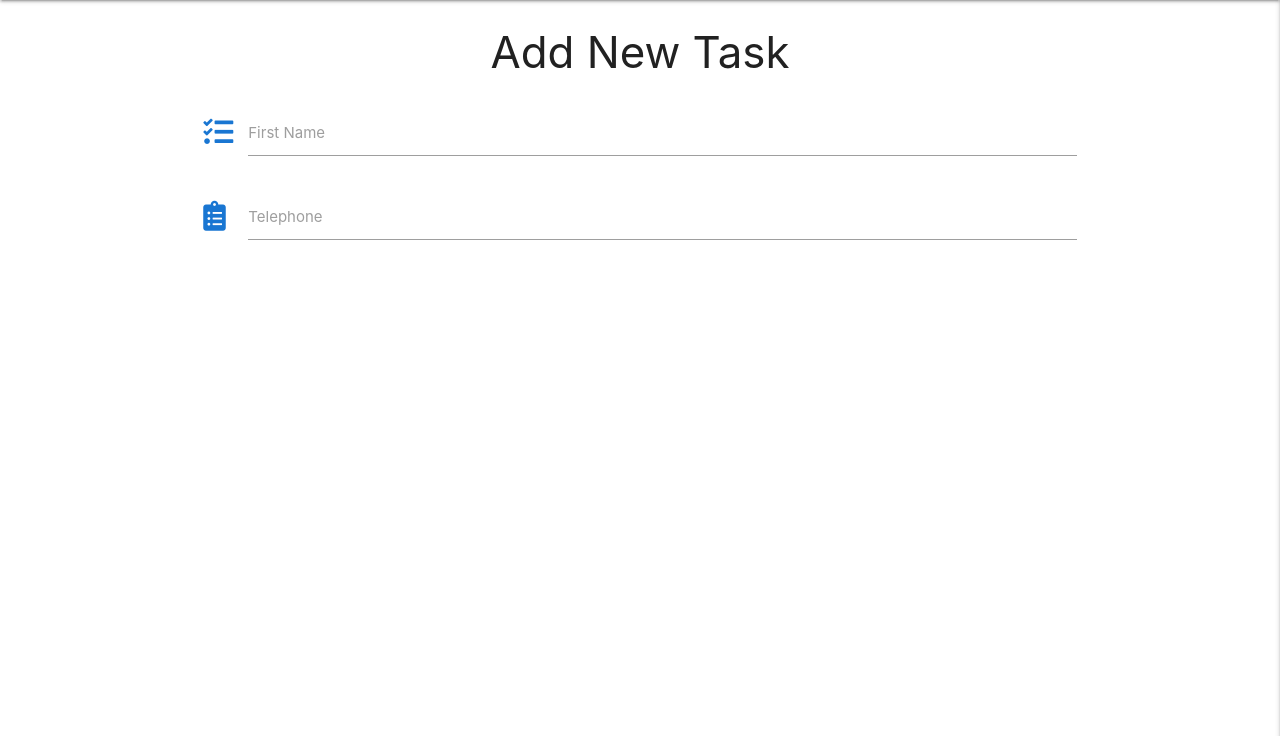
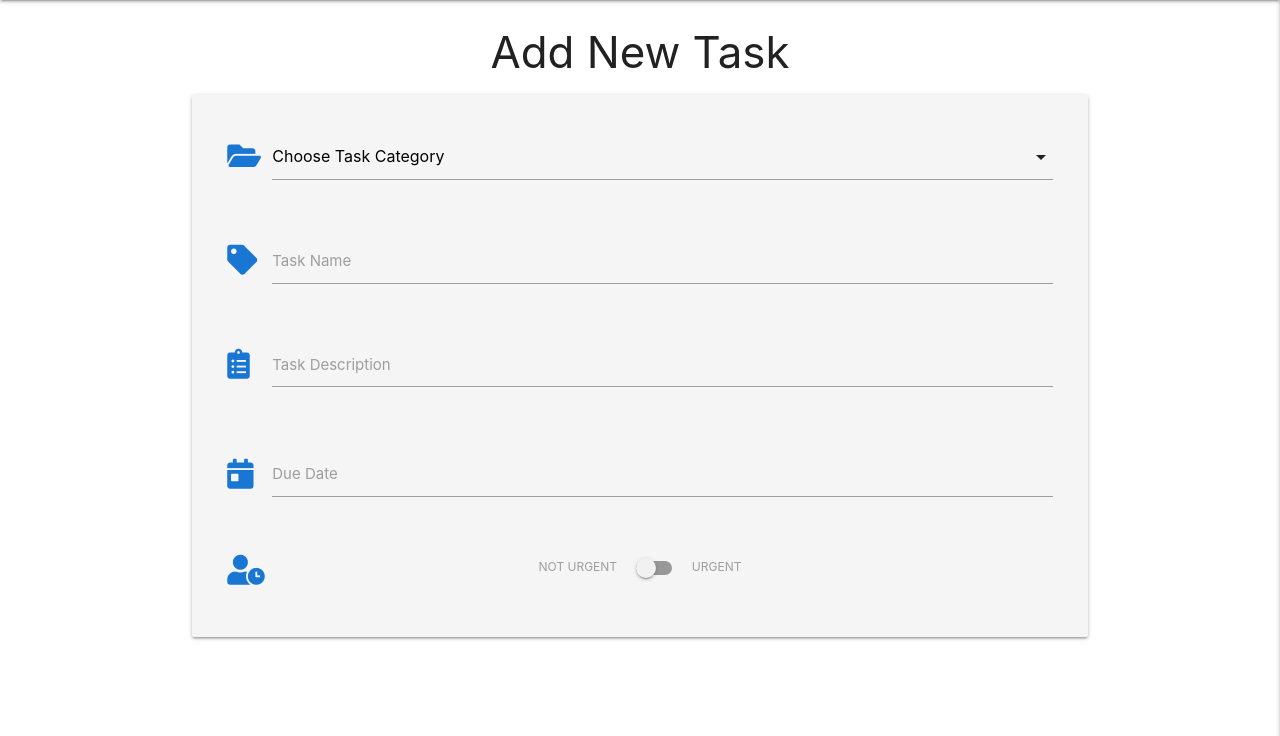
Before and after one commit to loosenthedark/CI_DCD-task-manager-flask-mini-project, a Flask app: page /add_task in a window 1280 px wide. Shown: the part 64-800 px from the top of the page. Run offline with Flask 2, Linux system fonts and the light colour scheme; some libraries are stand-ins or nearby versions.

Commit message:
Add add_task form input fields

```diff
--- a/static/css/style.css
+++ b/static/css/style.css
@@ -20,7 +20,7 @@ nav .hide-on-med-and-down {
 
 /* Tasks UI */
 
-.fa-user-clock {
+#urgent {
     margin-left: 8px;
 }
 
@@ -30,6 +30,12 @@ nav .hide-on-med-and-down {
     line-height: 46px;
     height: 46px;
     font-size: 16px;
+}
+
+/* Add Task UI */
+
+.input-field .prefix.fa-user-clock {
+    top: unset;
 }
 
 /* Flash messages */
--- a/static/js/script.js
+++ b/static/js/script.js
@@ -1,7 +1,14 @@
 $(document).ready(function(){
     $('.sidenav').sidenav({edge:'right'});
-
     $('.collapsible').collapsible();
-
     $('.tooltipped').tooltip();
+    $('select').formSelect();
+    $('.datepicker').datepicker({
+        format: "dd mmmm, yyyy",
+        yearRange: 3,
+        showClearBtn: true,
+        i18n: {
+            done: "Select"
+        }
+    });
   });
--- a/templates/add_task.html
+++ b/templates/add_task.html
@@ -4,18 +4,53 @@
 
 <h3 class="center-align">Add New Task</h3>
 
-<div class="row">
+<div class="row grey lighten-4 card-panel">
     <form class="col s12" method="POST" action="">
         <div class="row">
             <div class="input-field col s12">
-          <i class="fas fa-tasks prefix blue-text text-darken-2"></i>
-          <input id="icon_prefix" type="text" class="validate">
-          <label for="icon_prefix">First Name</label>
+                <i class="fas fa-folder-open prefix blue-text text-darken-2"></i>
+                <select id="category_name" name="category_name" required>
+                    <option value="" disabled selected>Choose Task Category</option>
+                    <option value="1">Option 1</option>
+                    <option value="2">Option 2</option>
+                    <option value="3">Option 3</option>
+                </select>
             </div>
+        </div>
+        <div class="row">
+            <div class="input-field col s12">
+                <i class="fas fa-tag prefix blue-text text-darken-2"></i>
+                <input id="task_name" type="text" name="task_name" class="validate" minlength="5" maxlength="50"
+                    required>
+                <label for="task_name">Task Name</label>
+            </div>
+        </div>
+        <div class="row">
             <div class="input-field col s12">
                 <i class="fas fa-clipboard-list prefix blue-text text-darken-2"></i>
-          <input id="icon_telephone" type="tel" class="validate">
-          <label for="icon_telephone">Telephone</label>
+                <textarea id="task_description" name="task_description" class="materialize-textarea validate"
+                    minlength="5" maxlength="200" required></textarea>
+                <label for="task_description">Task Description</label>
+            </div>
+        </div>
+        <div class="row">
+            <div class="input-field col s12">
+                <i class="fas fa-calendar-day prefix blue-text text-darken-2"></i>
+                <input type="text" class="datepicker validate" name="due_date" id="due_date" required>
+                <label for="due_date">Due Date</label>
+            </div>
+        </div>
+        <div class="row">
+            <div class="input-field col s12">
+                <i class="fas fa-user-clock prefix blue-text text-darken-2"></i>
+                <div class="switch center-align">
+                    <label for="is_urgent">
+                        NOT URGENT
+                        <input type="checkbox" name="is_urgent" id="is_urgent">
+                        <span class="lever"></span>
+                        URGENT
+                    </label>
+                </div>
             </div>
         </div>
     </form>
--- a/templates/tasks.html
+++ b/templates/tasks.html
@@ -8,7 +8,7 @@
             <li>
                 <div class="collapsible-header yellow lighten-4"><i
                         class="fas fa-thumbtack"></i><strong>{{ task.task_name }}</strong> :
-                    {{ task.due_date }} {% if task.is_urgent == "on" %} <i class="fas fa-user-clock tooltipped"
+                    {{ task.due_date }} {% if task.is_urgent == "on" %} <i class="fas fa-user-clock tooltipped" id="urgent"
                         data-position="right" data-tooltip="URGENT!"></i> {% endif %}</div>
                 <div class="collapsible-body grey lighten-4"><strong>{{ task.category_name }}</strong>
                     <p>{{ task.task_description }}</p>
```
Lines whose indentation alone changed are shown as unchanged.
